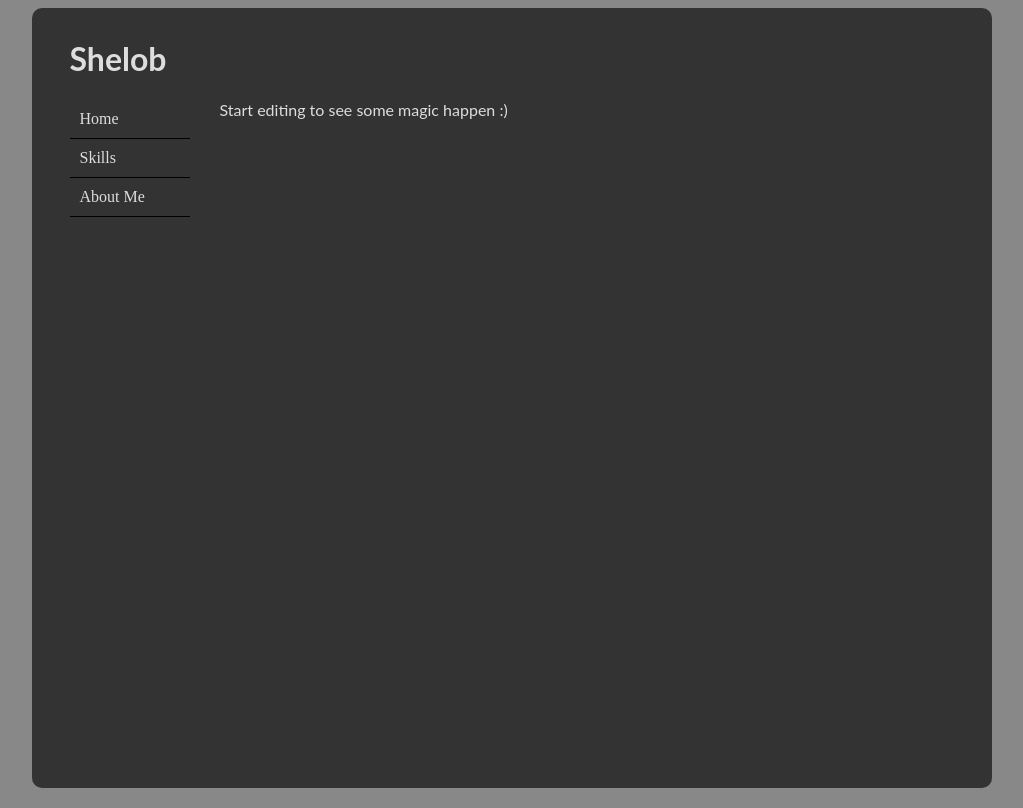
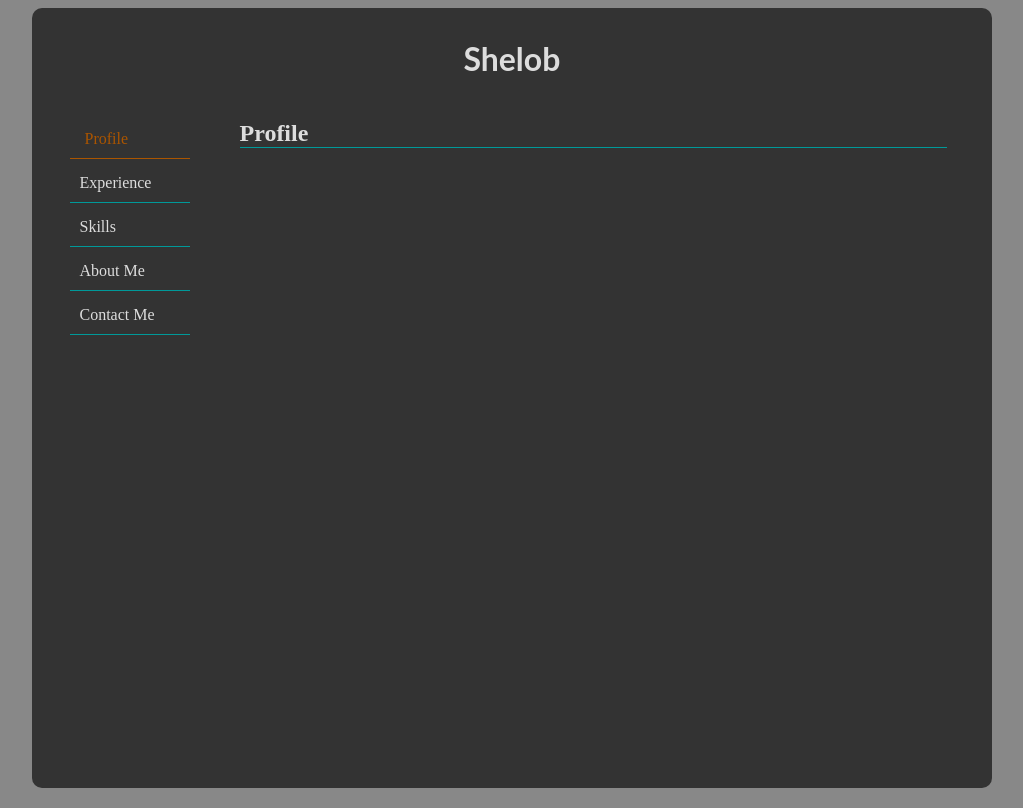
Before and after one commit to semparichyoung/react-resume, a React (Create React App) app: page / in a window 1280 px wide. Shown: the whole page, without its empty margins (166-1189 px from the left). Built offline with nearby package versions, Linux system fonts and the light colour scheme.

Commit message:
Single pages, need to merge to one

```diff
--- a/src/App.js
+++ b/src/App.js
@@ -1,13 +1,22 @@
 import React from 'react';
 import './style.css';
 import HD from './header.js';
+import Profile from './profile.js';
+import Experience from './experience.js';
+import Skills from './skills.js';
+import About from './about.js';
+import Contact from './contact.js';
 
 export default function App() {
   return (
     <div id="main">
       <h1>Shelob</h1>
       <HD />
-      <p>Start editing to see some magic happen :)</p>
+      <Profile />
+      <Experience />
+      <Skills />
+      <About />
+      <Contact />
     </div>
   );
 }
--- /dev/null
+++ b/src/about.js
@@ -0,0 +1,11 @@
+import React from 'react';
+
+export default class About extends React.Component {
+  render() {
+    return (
+      <div className="aboutDiv content">
+        <h2>About Me</h2>
+      </div>
+    );
+  }
+}
--- /dev/null
+++ b/src/contact.js
@@ -0,0 +1,11 @@
+import React from 'react';
+
+export default class Contact extends React.Component {
+  render() {
+    return (
+      <div className="contactDiv content">
+        <h2>Contact Me</h2>
+      </div>
+    );
+  }
+}
--- /dev/null
+++ b/src/experience.js
@@ -0,0 +1,11 @@
+import React from 'react';
+
+export default class Experience extends React.Component {
+  render() {
+    return (
+      <div className="experienceDiv content">
+        <h2>Experience</h2>
+      </div>
+    );
+  }
+}
--- a/src/header.js
+++ b/src/header.js
@@ -4,8 +4,12 @@ export default class HD extends React.Component {
   render() {
     return (
       <div className="header">
-        <a id="headerHomeBtn" className="button">
-          Home
+        <a id="headerProfileBtn" className="button active">
+          Profile
+        </a>
+        <br />
+        <a id="headerExperienceBtn" className="button">
+          Experience
         </a>
         <br />
         <a id="headerSkillsBtn" className="button">
@@ -15,6 +19,9 @@ export default class HD extends React.Component {
         <a id="headerAboutBtn" className="button">
           About Me
         </a>
+        <a id="headerContactBtn" className="button">
+          Contact Me
+        </a>
         <br />
       </div>
     );
--- /dev/null
+++ b/src/profile.js
@@ -0,0 +1,11 @@
+import React from 'react';
+
+export default class Profile extends React.Component {
+  render() {
+    return (
+      <div className="profileDiv content show">
+        <h2>Profile</h2>
+      </div>
+    );
+  }
+}
--- /dev/null
+++ b/src/skills.js
@@ -0,0 +1,11 @@
+import React from 'react';
+
+export default class Skills extends React.Component {
+  render() {
+    return (
+      <div className="skillsDiv content">
+        <h2>Skills</h2>
+      </div>
+    );
+  }
+}
--- a/src/style.css
+++ b/src/style.css
@@ -1,6 +1,14 @@
 h1,
 p {
   font-family: Lato;
+}
+h1 {
+  text-align: center;
+}
+
+h2 {
+  border-bottom: 1px solid #099;
+  width: 100%;
 }
 html,
 body {
@@ -25,18 +33,37 @@ body {
   height: 100%;
   width: 100px;
   margin-right: 50px;
+  margin-top: 20px;
 }
+
+.content {
+  margin-left: 20px;
+  float: left;
+  width: 80%;
+  display: none;
+}
+.content.show {
+  display: block;
+}
+
 .button {
   cursor: pointer;
-  border-bottom: 1px solid #000;
+  border-bottom: 1px solid #099;
   transition: all 0.2s;
   float: left;
   width: 100%;
   padding: 10px;
+  margin-bottom: 5px;
+}
+.button.active {
+  color: #a50;
+  border-bottom: 1px solid #a50;
+  padding-left: 15px;
+  padding-right: 5px;
 }
 .button:hover {
-  color: #f00;
-  border-bottom: 1px solid #f00;
+  color: #d00;
+  border-bottom: 1px solid #d00;
   padding-left: 20px;
   padding-right: 0px;
 }
```
